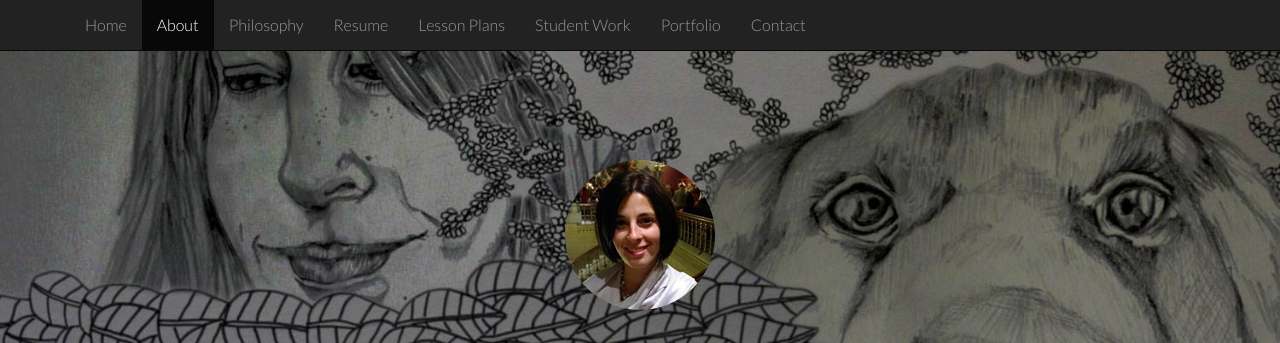
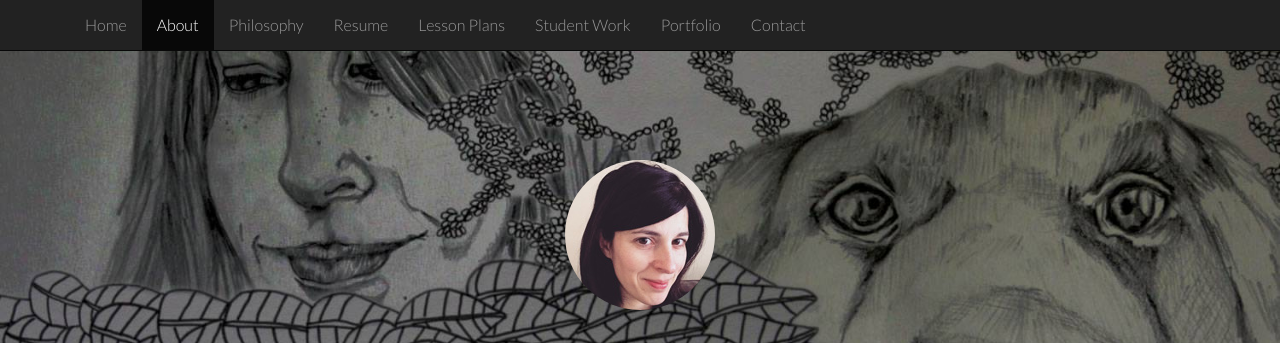
Before and after one commit to wcwhitehead/aimeecarmella.com, a plain HTML site: page index.html in a window 1280 px wide. Shown: the top 343 px of the page. Drawn offline with Linux system fonts and the light colour scheme.

Commit message:
change header profile image

```diff
--- a/index.html
+++ b/index.html
@@ -73,7 +73,7 @@
 <!-- ==== HEADERWRAP ==== -->
 <div id="headerwrap" id="home" name="home">
     <header class="clearfix">
-        <h1><img class="img img-circle" src="assets/img/ac.jpg"/></h1>
+        <h1><img class="img img-circle" src="assets/img/ac-2.jpg"/></h1>
 
         <h2>Aimee Carmella</h2>
 
```
Also changed, not shown: assets/img/ac-2.jpg (added).
